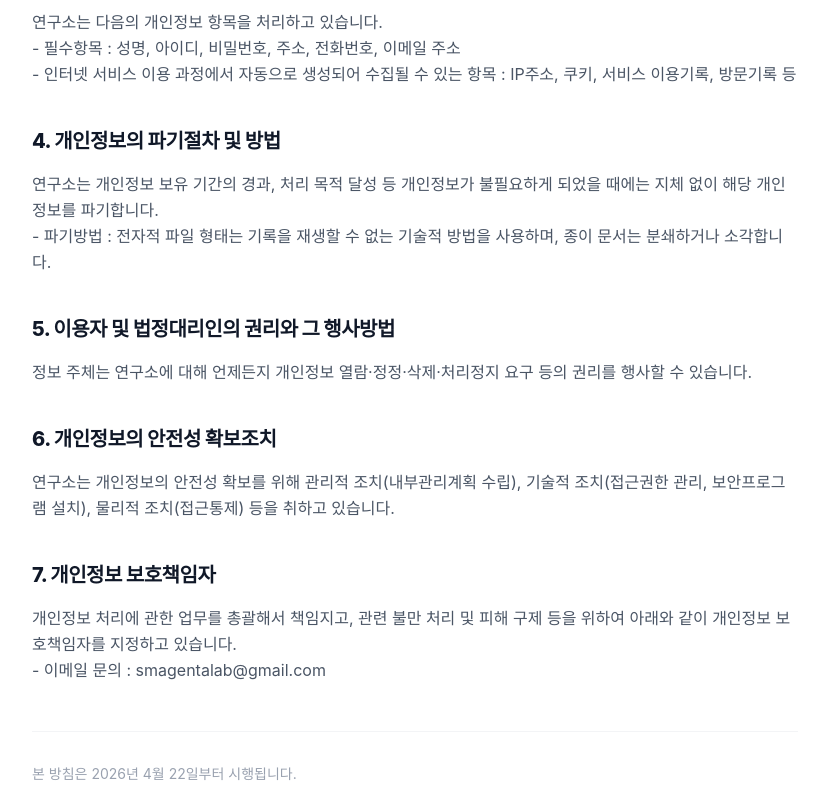
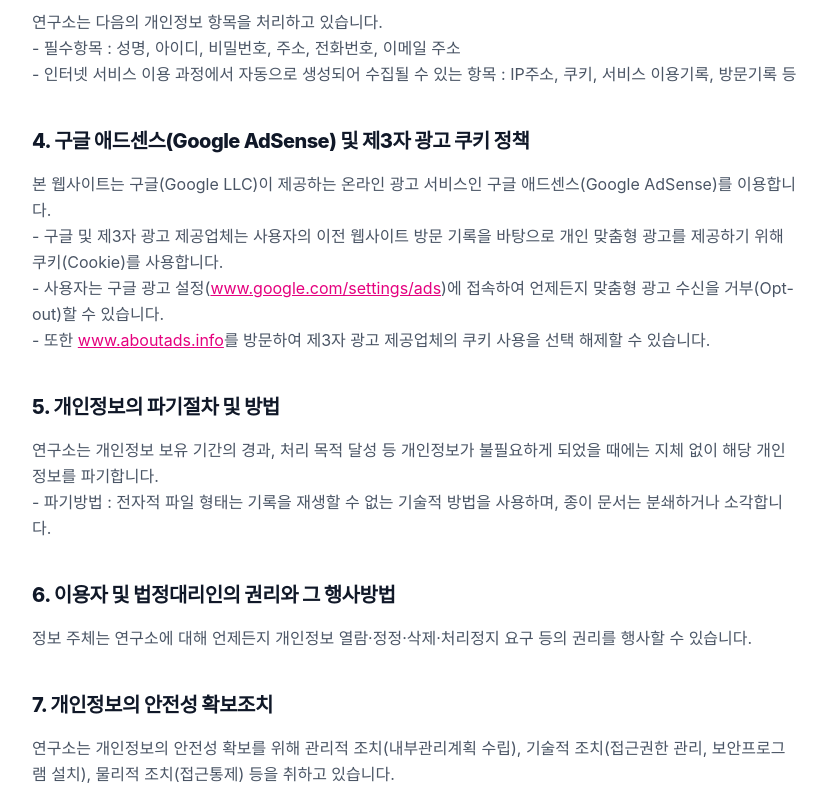
Before and after one commit to drivehihi-ctrl/magentalab-blog, a Next.js app: page /privacy in a window 1280 px wide. Shown: the part 1000-1800 px from the top of the page, without its empty margins (225-1050 px from the left). Built offline with nearby package versions, Linux system fonts and the light colour scheme; no server answers; a web font is replaced by a local one.

Commit message:
fix: Resolve 404 sitemap URLs, add AdSense crawler robots.ts and mandatory Google AdSense Cookie Privacy Policy for AdSense re-review approval

```diff
--- a/app/privacy/page.tsx
+++ b/app/privacy/page.tsx
@@ -49,27 +49,37 @@ export default function PrivacyPage() {
               <br />- 인터넷 서비스 이용 과정에서 자동으로 생성되어 수집될 수 있는 항목 : IP주소, 쿠키, 서비스 이용기록, 방문기록 등
             </p>
 
-            <h2 className="text-xl font-extrabold text-gray-900 mt-10 mb-4 tracking-tight">4. 개인정보의 파기절차 및 방법</h2>
+            <h2 className="text-xl font-extrabold text-gray-900 mt-10 mb-4 tracking-tight">4. 구글 애드센스(Google AdSense) 및 제3자 광고 쿠키 정책</h2>
+            <p className="mb-6">
+              본 웹사이트는 구글(Google LLC)이 제공하는 온라인 광고 서비스인 구글 애드센스(Google AdSense)를 이용합니다.
+              <br />- 구글 및 제3자 광고 제공업체는 사용자의 이전 웹사이트 방문 기록을 바탕으로 개인 맞춤형 광고를 제공하기 위해 쿠키(Cookie)를 사용합니다.
+              <br />- 사용자는 구글 광고 설정(<a href="https://www.google.com/settings/ads" target="_blank" rel="noopener noreferrer" className="text-magenta underline">www.google.com/settings/ads</a>)에 접속하여 언제든지 맞춤형 광고 수신을 거부(Opt-out)할 수 있습니다.
+              <br />- 또한 <a href="https://www.aboutads.info" target="_blank" rel="noopener noreferrer" className="text-magenta underline">www.aboutads.info</a>를 방문하여 제3자 광고 제공업체의 쿠키 사용을 선택 해제할 수 있습니다.
+            </p>
+
+
+            <h2 className="text-xl font-extrabold text-gray-900 mt-10 mb-4 tracking-tight">5. 개인정보의 파기절차 및 방법</h2>
             <p className="mb-6">
               연구소는 개인정보 보유 기간의 경과, 처리 목적 달성 등 개인정보가 불필요하게 되었을 때에는 지체 없이 해당 개인정보를 파기합니다.
               <br />- 파기방법 : 전자적 파일 형태는 기록을 재생할 수 없는 기술적 방법을 사용하며, 종이 문서는 분쇄하거나 소각합니다.
             </p>
 
-            <h2 className="text-xl font-extrabold text-gray-900 mt-10 mb-4 tracking-tight">5. 이용자 및 법정대리인의 권리와 그 행사방법</h2>
+            <h2 className="text-xl font-extrabold text-gray-900 mt-10 mb-4 tracking-tight">6. 이용자 및 법정대리인의 권리와 그 행사방법</h2>
             <p className="mb-6">
               정보 주체는 연구소에 대해 언제든지 개인정보 열람·정정·삭제·처리정지 요구 등의 권리를 행사할 수 있습니다.
             </p>
 
-            <h2 className="text-xl font-extrabold text-gray-900 mt-10 mb-4 tracking-tight">6. 개인정보의 안전성 확보조치</h2>
+            <h2 className="text-xl font-extrabold text-gray-900 mt-10 mb-4 tracking-tight">7. 개인정보의 안전성 확보조치</h2>
             <p className="mb-6">
               연구소는 개인정보의 안전성 확보를 위해 관리적 조치(내부관리계획 수립), 기술적 조치(접근권한 관리, 보안프로그램 설치), 물리적 조치(접근통제) 등을 취하고 있습니다.
             </p>
 
-            <h2 className="text-xl font-extrabold text-gray-900 mt-10 mb-4 tracking-tight">7. 개인정보 보호책임자</h2>
+            <h2 className="text-xl font-extrabold text-gray-900 mt-10 mb-4 tracking-tight">8. 개인정보 보호책임자</h2>
             <p className="mb-6">
               개인정보 처리에 관한 업무를 총괄해서 책임지고, 관련 불만 처리 및 피해 구제 등을 위하여 아래와 같이 개인정보 보호책임자를 지정하고 있습니다.
               <br />- 이메일 문의 : smagentalab@gmail.com
             </p>
+
 
             <p className="mt-12 pt-8 border-t border-gray-100 text-sm text-gray-400">
               본 방침은 2026년 4월 22일부터 시행됩니다.
--- /dev/null
+++ b/app/robots.ts
@@ -0,0 +1,24 @@
+import { MetadataRoute } from 'next';
+
+export default function robots(): MetadataRoute.Robots {
+  const baseUrl = 'https://www.magentalabblog.com';
+
+  return {
+    rules: [
+      {
+        userAgent: '*',
+        allow: '/',
+        disallow: ['/api/', '/shop/secret', '/shop/admin'],
+      },
+      {
+        userAgent: 'Mediapartners-Google',
+        allow: '/',
+      },
+      {
+        userAgent: 'Google-AdSense-Display',
+        allow: '/',
+      },
+    ],
+    sitemap: `${baseUrl}/sitemap.xml`,
+  };
+}
--- a/app/sitemap.ts
+++ b/app/sitemap.ts
@@ -37,14 +37,16 @@ export default async function sitemap(): Promise<MetadataRoute.Sitemap> {
     { url: baseUrl, lastModified: new Date(), changeFrequency: 'daily', priority: 1.0 },
     { url: `${baseUrl}/blog`, lastModified: new Date(), changeFrequency: 'daily', priority: 0.9 },
     { url: `${baseUrl}/about`, lastModified: new Date(), changeFrequency: 'monthly', priority: 0.5 },
-    { url: `${baseUrl}/about-ansim`, lastModified: new Date(), changeFrequency: 'monthly', priority: 0.5 },
+    { url: `${baseUrl}/privacy`, lastModified: new Date(), changeFrequency: 'monthly', priority: 0.3 },
+    { url: `${baseUrl}/terms`, lastModified: new Date(), changeFrequency: 'monthly', priority: 0.3 },
     { url: `${baseUrl}/bcs-calculator`, lastModified: new Date(), changeFrequency: 'weekly', priority: 0.8 },
     { url: `${baseUrl}/age-calculator`, lastModified: new Date(), changeFrequency: 'weekly', priority: 0.8 },
     { url: `${baseUrl}/dm-calculator`, lastModified: new Date(), changeFrequency: 'weekly', priority: 0.8 },
     { url: `${baseUrl}/emergency-calculator`, lastModified: new Date(), changeFrequency: 'weekly', priority: 0.8 },
-    { url: `${baseUrl}/FIC`, lastModified: new Date(), changeFrequency: 'weekly', priority: 0.8 },
-    { url: `${baseUrl}/patella`, lastModified: new Date(), changeFrequency: 'weekly', priority: 0.8 },
-    { url: `${baseUrl}/Petcareexpenses`, lastModified: new Date(), changeFrequency: 'weekly', priority: 0.8 },
+    { url: `${baseUrl}/fic-diagnoser`, lastModified: new Date(), changeFrequency: 'weekly', priority: 0.8 },
+    { url: `${baseUrl}/patella-diagnoser`, lastModified: new Date(), changeFrequency: 'weekly', priority: 0.8 },
+    { url: `${baseUrl}/petcare-expenses-calculator`, lastModified: new Date(), changeFrequency: 'weekly', priority: 0.8 },
+
 
     // 영어 페이지
     { url: `${baseUrl}/en`, lastModified: new Date(), changeFrequency: 'daily', priority: 1.0 },
```
